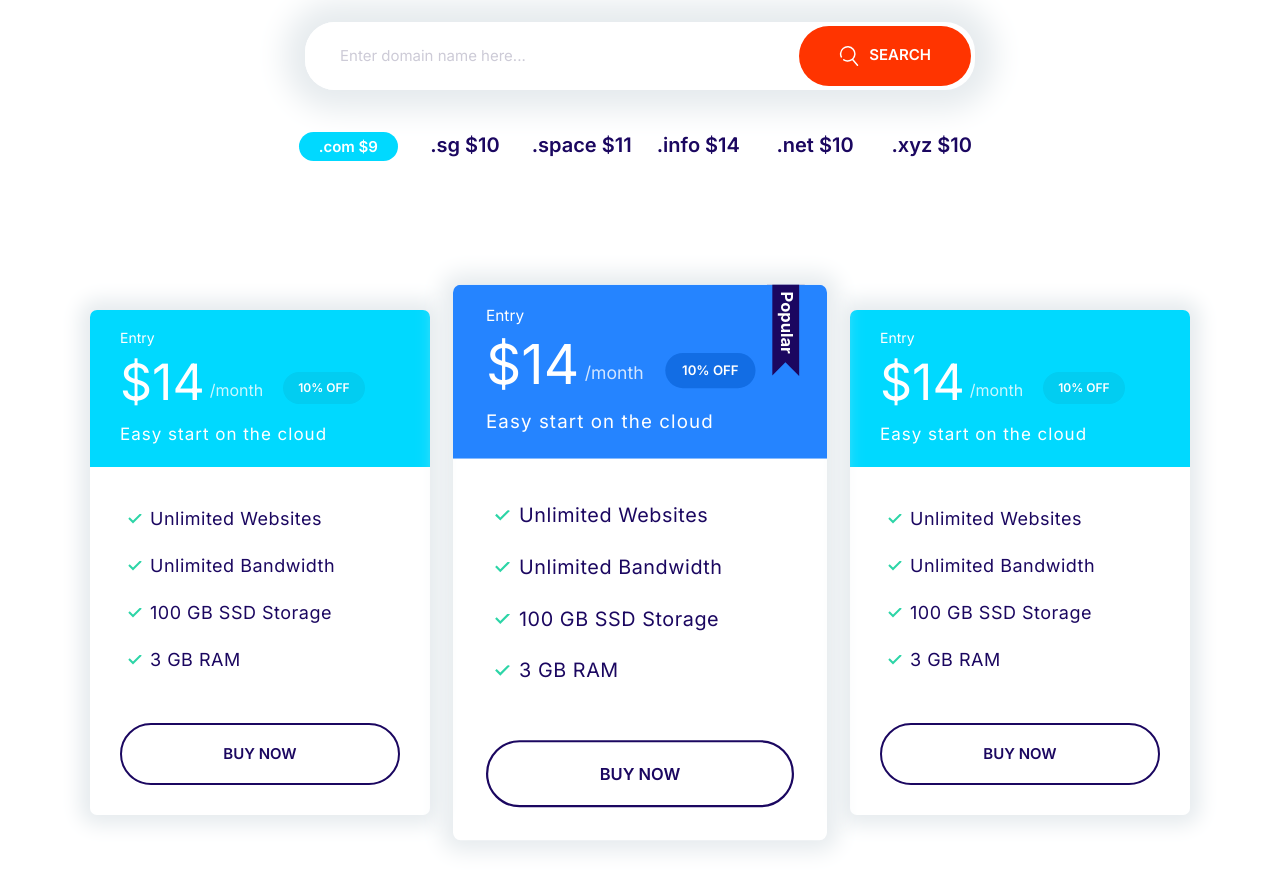
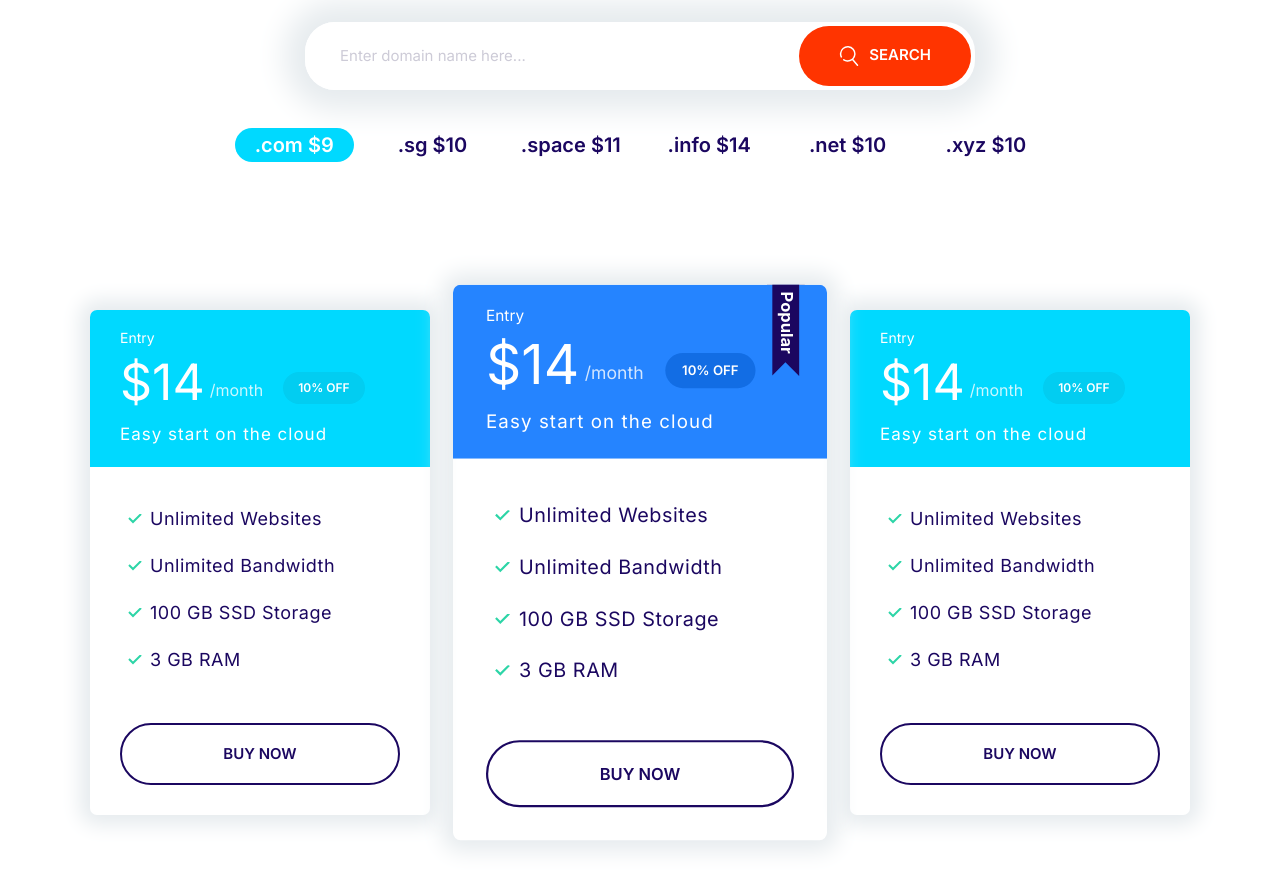
Before and after one commit to Question-jpeg/krezer, a website: page index.html in a window 1280 px wide. Shown: the part 1000-1890 px from the top of the page. Drawn offline with nearby package versions, Linux system fonts and the light colour scheme.

Commit message:
Update domain badges

```diff
--- a/CSS/styles.css
+++ b/CSS/styles.css
@@ -104,6 +104,7 @@ a {
   font-weight: 600;
   padding: 0.5rem 2rem;
   white-space: nowrap;  /* prevents from wrapping into a second line */
+  transition: all 0.3s;
 }
 
 .badge--primary {
@@ -112,6 +113,15 @@ a {
 
 .badge--secondary {
   background: var(--color-secondary);
+  transition: all 0.3s;
+}
+
+.domain-toggler.unselected .badge {
+  color: var(--color-heading);
+}
+
+.domain-toggler.unselected .badge--secondary {
+  background: 0;
 }
 
 .badge--small {
@@ -122,6 +132,10 @@ a {
 @media screen and (min-width: 1024px) {
   .badge {
     font-size: 1.5rem;
+  }
+
+  .block-domain__prices .badge {
+    font-size: 2rem;
   }
 
   .badge--small {
@@ -782,7 +796,7 @@ a {
   font-size: 2rem;
   font-weight: 600;
   justify-items: center;
-  max-width: 700px;
+  max-width: 830px;
   margin: 0 auto;
   color: var(--color-heading);
 }
--- a/index.html
+++ b/index.html
@@ -79,12 +79,12 @@
           </svg>Search</button>
       </div>
       <ul class="list block-domain__prices">
-        <li><span class="badge badge--secondary">.com $9</span></li>
-        <li>.sg $10</li>
-        <li>.space $11</li>
-        <li>.info $14</li>
-        <li>.net $10</li>
-        <li>.xyz $10</li>
+        <li class="domain-toggler"><span class="badge badge--secondary">.com $9</span></li>
+        <li class="domain-toggler unselected"><span class="badge badge--secondary">.sg $10</span></li>
+        <li class="domain-toggler unselected"><span class="badge badge--secondary">.space $11</span></li>
+        <li class="domain-toggler unselected"><span class="badge badge--secondary">.info $14</span></li>
+        <li class="domain-toggler unselected"><span class="badge badge--secondary">.net $10</span></li>
+        <li class="domain-toggler unselected"><span class="badge badge--secondary">.xyz $10</span></li>
       </ul>
     </section>
 
@@ -458,6 +458,7 @@
   </div>
 </footer>
   <script src="js/main.js"></script>
+  <script src="js/domains.js"></script>
   <script src="https://unpkg.com/aos@next/dist/aos.js"></script>
   <script>
     AOS.init();
--- /dev/null
+++ b/js/domains.js
@@ -0,0 +1,6 @@
+const domains = document.querySelectorAll(".domain-toggler");
+domains.forEach((item) =>
+  item.addEventListener("click", function () {
+    this.classList.toggle("unselected");
+  })
+);
```
